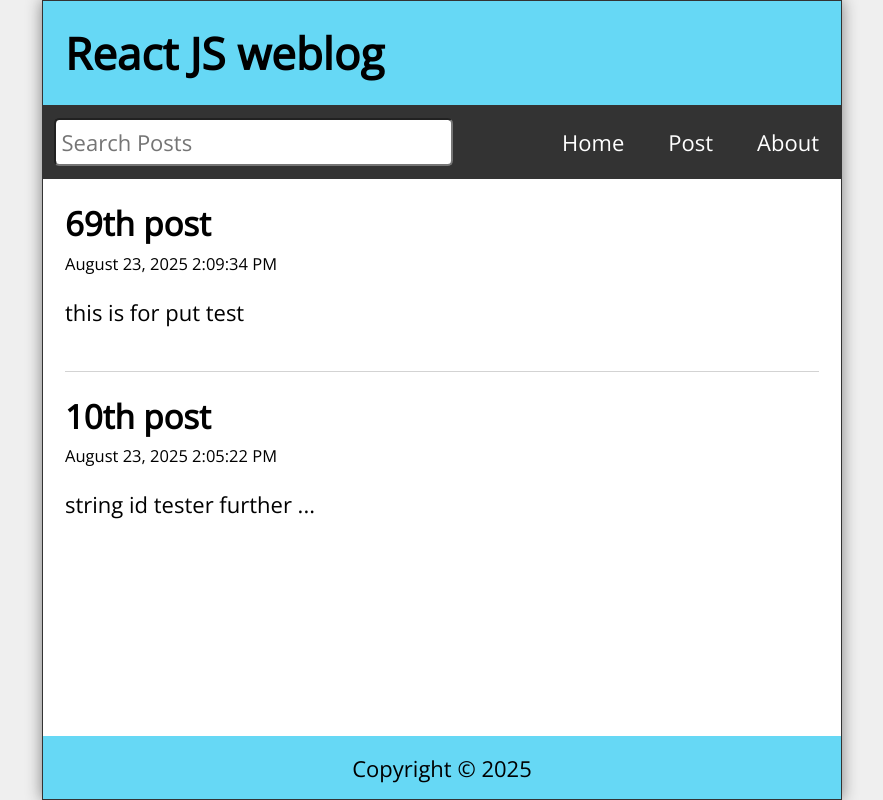
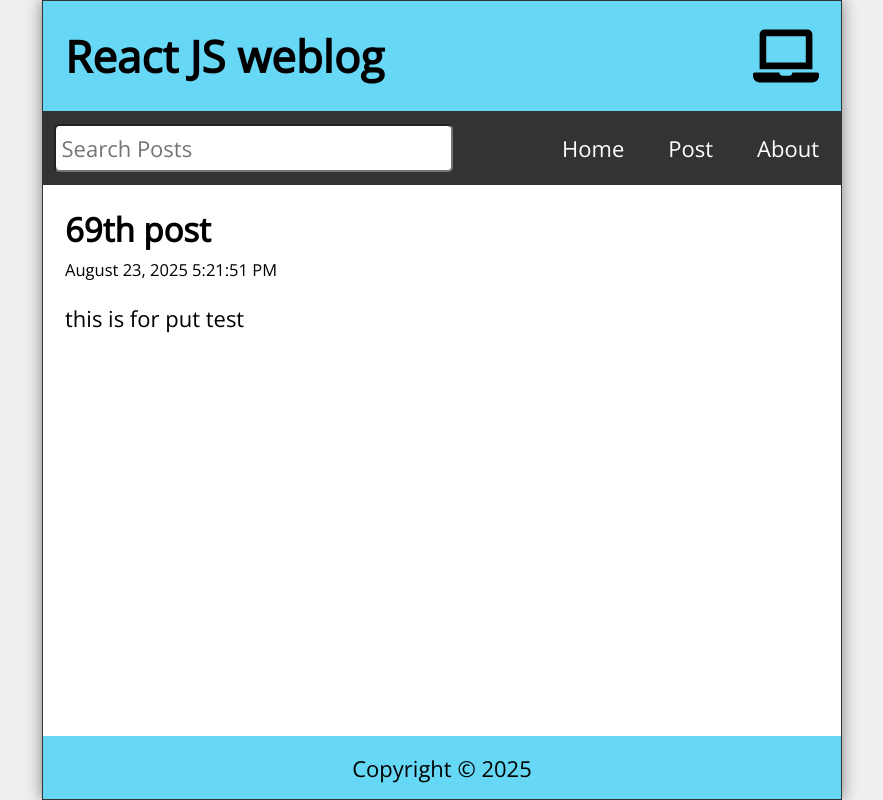
Before and after one commit to mdmrnn/react_deploy_netlify, a React (Create React App) app: page / in a window 1280 px wide. Shown: the whole page, without its empty margins (198-1081 px from the left). Built offline with nearby package versions, Linux system fonts and the light colour scheme; data requests are answered from the project's data file.

Commit message:
Created two hooks: useAxiosFetch didnt work for me and useWindowSize worked

```diff
--- a/data/db.json
+++ b/data/db.json
@@ -1,15 +1,9 @@
 {
   "posts": [
     {
-      "id": "21",
-      "title": "10th post",
-      "datetime": "August 23, 2025 2:05:22 PM",
-      "body": "string id tester further body"
-    },
-    {
       "id": "23",
       "title": "69th post",
-      "datetime": "August 23, 2025 2:09:34 PM",
+      "datetime": "August 23, 2025 5:21:51 PM",
       "body": "this is for put test"
     }
   ]
--- a/package.json
+++ b/package.json
@@ -11,6 +11,7 @@
     "date-fns": "^4.1.0",
     "react": "^19.1.1",
     "react-dom": "^19.1.1",
+    "react-icons": "^5.5.0",
     "react-router-dom": "^7.8.1",
     "react-scripts": "5.0.1",
     "web-vitals": "^2.1.4"
--- a/src/App.js
+++ b/src/App.js
@@ -10,6 +10,8 @@ import { useState, useEffect } from "react";
 import { format } from "date-fns";
 import api from "./api/posts";
 import axios from "axios";
+import useWindowSize from "./hooks/useWindowSize";
+//import useAxiosFetch from "./hooks/useAxiosFetch";
 
 export default function App() {
   const API_URL = "http://localhost:3500";
@@ -22,11 +24,22 @@ export default function App() {
   const [editBody, setEditBody] = useState("");
   const [isLoading, setIsLoading] = useState(true);
   const navigate = useNavigate();
+  const { width } = useWindowSize();
+  /*
+  const { data, fetchErr, isLoading } = useAxiosFetch(
+    "http://localhost:3500/posts"
+  );
+  console.log(data);
+  useEffect(() => {
+    setPosts(data);
+    console.log(data);
+  }, [data]);
+*/
 
   useEffect(() => {
     async function fetchPosts() {
       try {
-        const response = await api.get("/posts");
+        const response = await axios.get("http://localhost:3500/posts");
         setPosts(response.data);
       } catch (err) {
         // From axios documentation
@@ -40,12 +53,12 @@ export default function App() {
           console.log(`Error : ${err.message}`);
         }
       } finally {
-        setIsLoading(false);
+        setTimeout(() => {
+          setIsLoading(false);
+        }, 2000);
       }
     }
-    setTimeout(() => {
-      fetchPosts();
-    }, 2000);
+    fetchPosts();
   }, []);
 
   async function handleSubmit(e) {
@@ -125,7 +138,9 @@ export default function App() {
 
   return (
     <Routes>
-      <Route element={<Layout search={search} setSearch={setSearch} />}>
+      <Route
+        element={<Layout search={search} setSearch={setSearch} width={width} />}
+      >
         <Route
           path="/"
           element={<Home posts={searchResults} isLoading={isLoading} />}
--- a/src/Header.js
+++ b/src/Header.js
@@ -1,7 +1,15 @@
-export default function Header({ title }) {
+import { FaLaptop, FaTabletAlt, FaMobileAlt } from "react-icons/fa";
+export default function Header({ title, width }) {
   return (
     <header className="header">
       <h1>{title}</h1>
+      {width < 768 ? (
+        <FaMobileAlt />
+      ) : width < 992 ? (
+        <FaTabletAlt />
+      ) : (
+        <FaLaptop />
+      )}
     </header>
   );
 }
--- a/src/Home.js
+++ b/src/Home.js
@@ -2,11 +2,17 @@ import Feed from "./Feed";
 export default function Home({ posts, isLoading }) {
   return (
     <main className="home">
-      {isLoading && <p style={{ marginTop: "2rem" }}>posts are Loading ...</p>}
+      {isLoading && (
+        <p className="status-msg" style={{ marginTop: "2rem" }}>
+          posts are Loading ...
+        </p>
+      )}
+      {!isLoading && !posts.length && (
+        <p className="status-msg" style={{ marginTop: "2rem" }}>
+          No post to display
+        </p>
+      )}
       {!isLoading && <Feed posts={posts} />}
-      {!isLoading && !posts.length && (
-        <p style={{ marginTop: "2rem" }}>No post to display</p>
-      )}
     </main>
   );
 }
--- a/src/Layout.js
+++ b/src/Layout.js
@@ -2,10 +2,10 @@ import Header from "./Header";
 import Nav from "./Nav";
 import Footer from "./Footer";
 import { Outlet } from "react-router-dom";
-export default function Layout({ search, setSearch }) {
+export default function Layout({ search, setSearch, width }) {
   return (
     <div className="App">
-      <Header title="React JS weblog" />
+      <Header title="React JS weblog" width={width} />
       <Nav search={search} setSearch={setSearch} />
       <Outlet />
       <Footer />
--- /dev/null
+++ b/src/hooks/useAxiosFetch.js
@@ -0,0 +1,41 @@
+import { useState, useEffect } from "react";
+import axios from "axios";
+
+export default function useAxiosFetch(dataUrl) {
+  const [data, setData] = useState("");
+  const [fetcErr, setFetchErr] = useState(null);
+  const [isLoading, setIsLoading] = useState(true);
+
+  useEffect(() => {
+    let isMounted = true;
+    const source = axios.CancelToken.source();
+
+    async function getData(url) {
+      setIsLoading(true);
+
+      try {
+        const response = await axios.get(url, { CancelToken: source.token });
+        if (isMounted) {
+          setData(response.data);
+          setFetchErr(null);
+        }
+      } catch (err) {
+        if (isMounted) {
+          setFetchErr(err.message);
+          setData([]);
+        }
+      } finally {
+        isMounted && setIsLoading(false);
+      }
+    }
+    getData(dataUrl);
+
+    function cleanUp() {
+      isMounted = false;
+      source.cancel();
+    }
+    return cleanUp();
+  }, [dataUrl]);
+
+  return { data, fetcErr, isLoading };
+}
--- /dev/null
+++ b/src/hooks/useWindowSize.js
@@ -0,0 +1,24 @@
+import { useState, useEffect } from "react";
+
+export default function useWindowSize() {
+  const [windowSize, setWindowSize] = useState({
+    width: undefined,
+    height: undefined,
+  });
+
+  useEffect(() => {
+    function handleResize() {
+      setWindowSize({
+        width: window.innerWidth,
+        height: window.innerHeight,
+      });
+    }
+    handleResize();
+    window.addEventListener("resize", handleResize);
+    function cleanUp() {
+      window.removeEventListener("resize", handleResize);
+    }
+    return cleanUp;
+  }, []);
+  return windowSize;
+}
```
Also changed, not shown: 1 other file (tests, documents, lock files or other folders).
